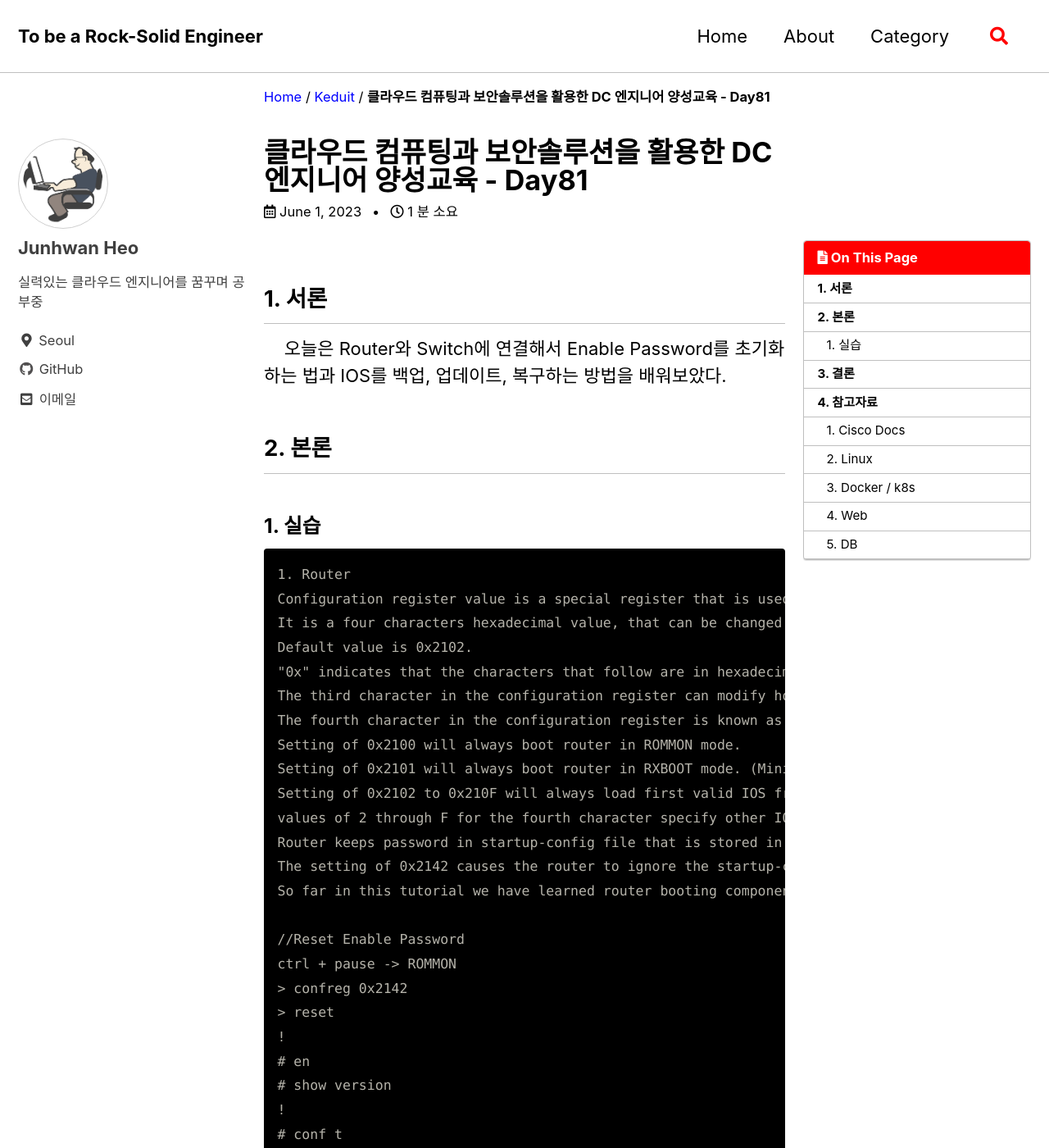
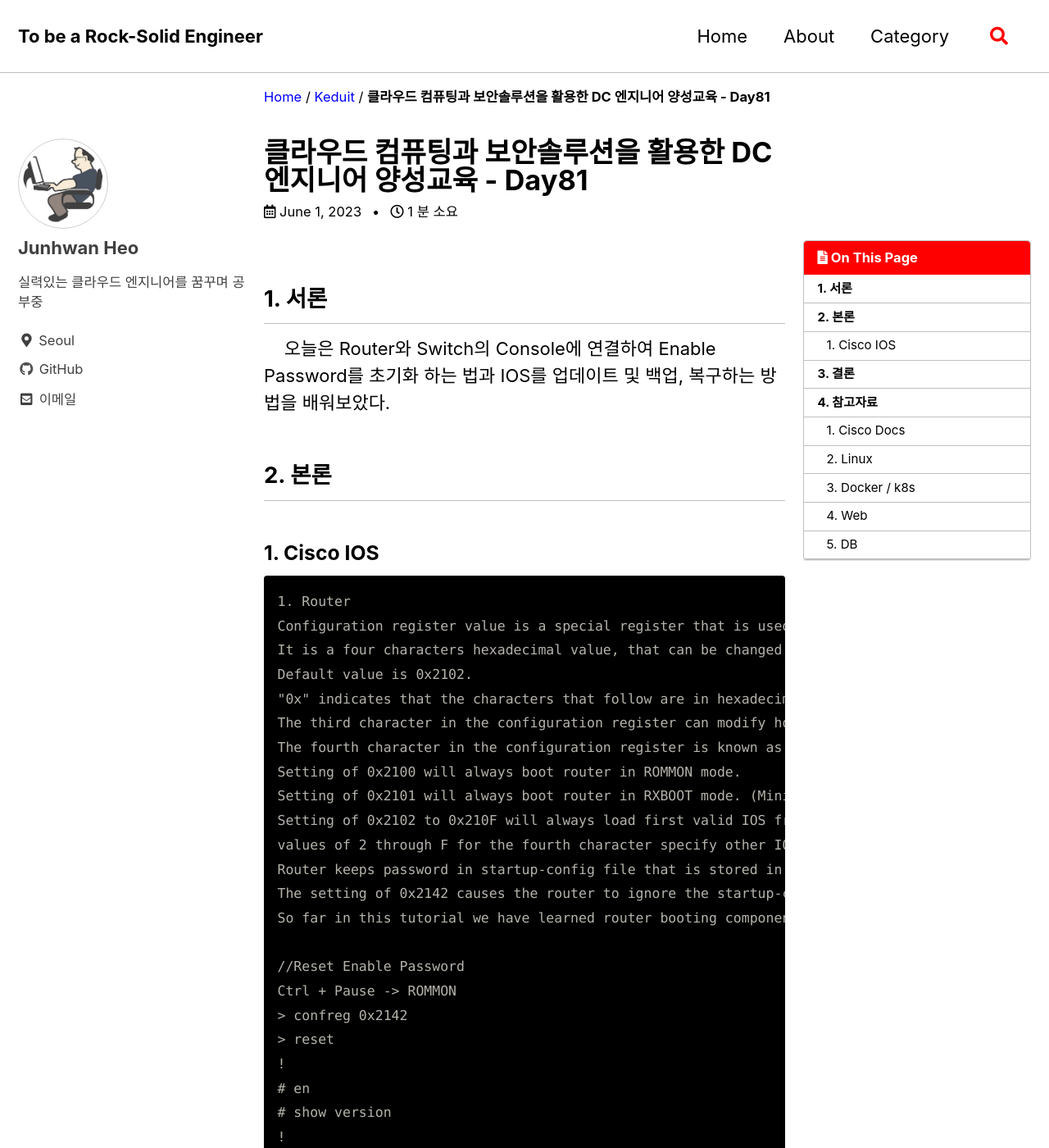
Before and after one commit to holeman4110/holeman4110.github.io, a Jekyll site: the page built from _posts/2023-06-01-keduit-day81.md, in a window 1280 px wide and 1400 px high. Shown: the whole window at 82% size. Built offline with Jekyll 4.4.1, drawn with Linux system fonts in a browser that asks for light colours; cached includes are drawn as plain includes; a script bundle is joined from its source files by our own code; comment, search, counter and statistics services are not loaded; some of the changed text lies outside the part shown.

Commit message:
Update 2023-06-01-keduit-day81.md

````diff
--- a/_posts/2023-06-01-keduit-day81.md
+++ b/_posts/2023-06-01-keduit-day81.md
@@ -27,11 +27,11 @@ sidebar:
 
 ## 1. 서론
 
-&nbsp;&nbsp;&nbsp;&nbsp;오늘은 Router와 Switch에 연결해서 Enable Password를 초기화 하는 법과 IOS를 백업, 업데이트, 복구하는 방법을 배워보았다.
+&nbsp;&nbsp;&nbsp;&nbsp;오늘은 Router와 Switch의 Console에 연결하여 Enable Password를 초기화 하는 법과 IOS를 업데이트 및 백업, 복구하는 방법을 배워보았다.
 
 ## 2. 본론
 
-### 1. 실습
+### 1. Cisco IOS
 
 ```
 1. Router
@@ -50,7 +50,7 @@ The setting of 0x2142 causes the router to ignore the startup-config file in NVR
 So far in this tutorial we have learned router booting components. In next section we will learn how these components are involved in router booting process.
 
 //Reset Enable Password
-ctrl + pause -> ROMMON
+Ctrl + Pause -> ROMMON
 > confreg 0x2142
 > reset
 !
@@ -107,7 +107,7 @@ ctrl + pause -> ROMMON
 
 ## 3. 결론
 
-&nbsp;&nbsp;&nbsp;&nbsp;오늘 배운 내용을 쓸일이 없도록 조심해야겠다.
+&nbsp;&nbsp;&nbsp;&nbsp;오늘은 중요하지만 되도록 쓸일이 없었으면 하는 부분들에 대해 배워보았다.
 
 ## 4. 참고자료
 
````
